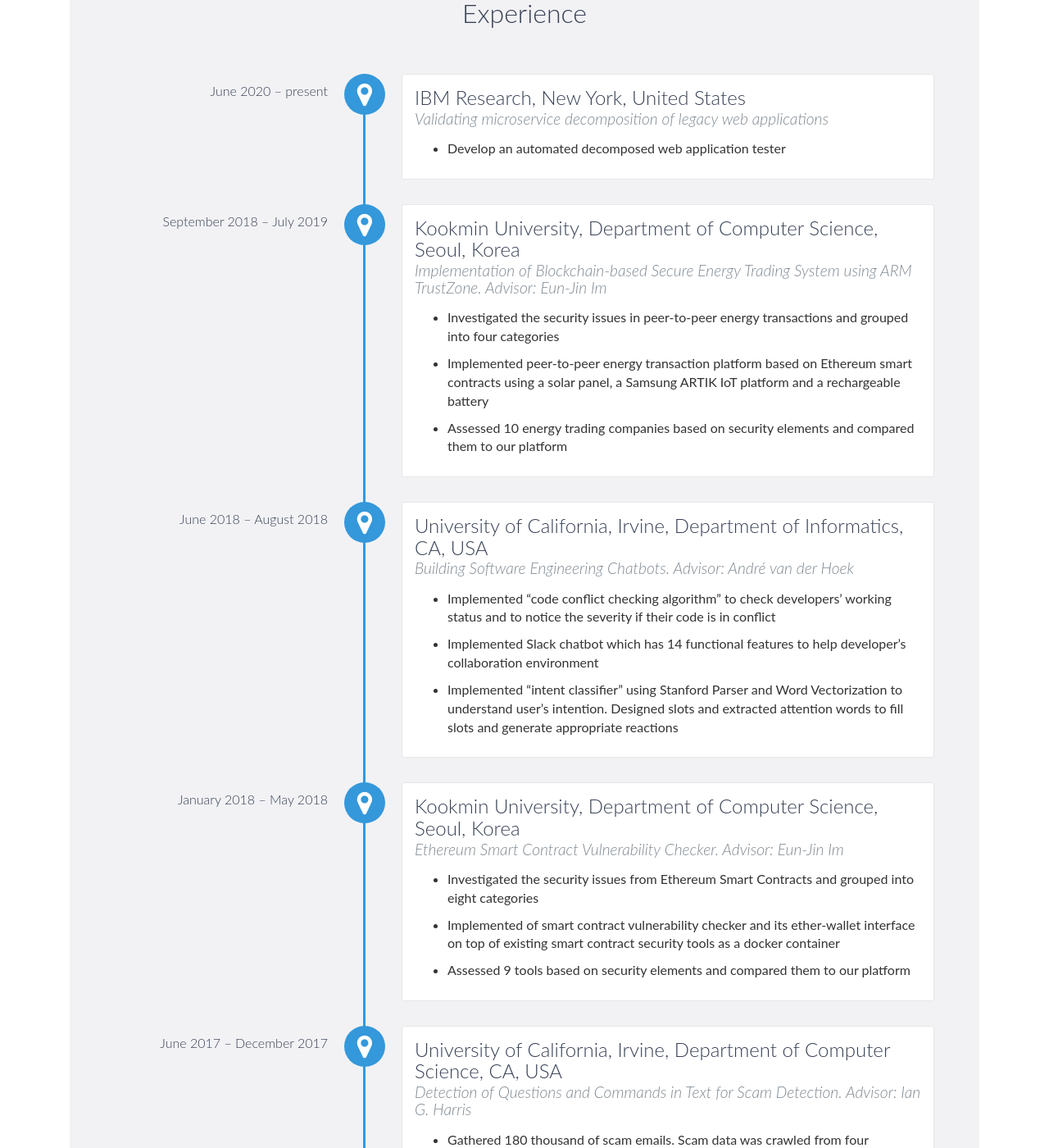
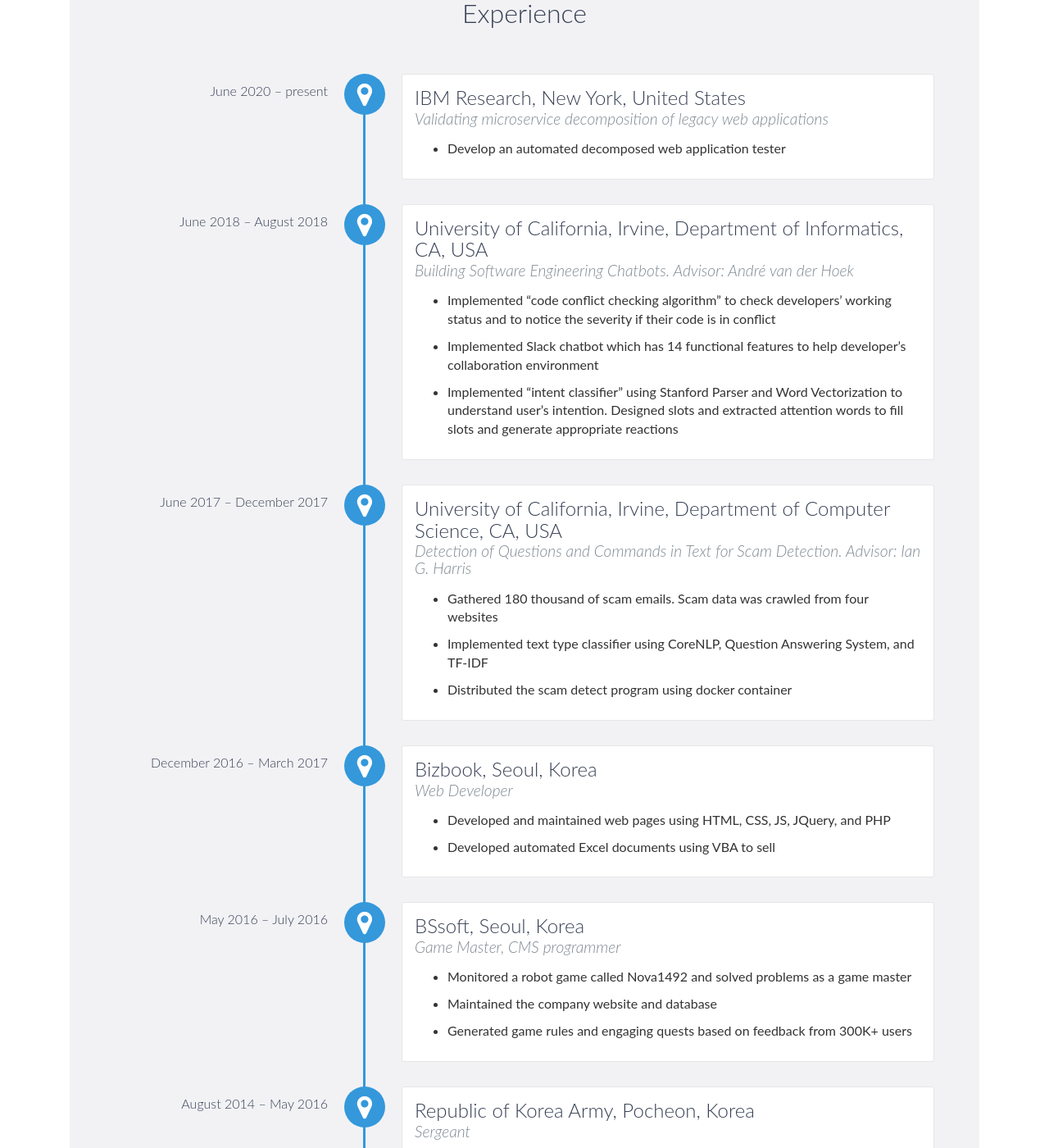
Before and after one commit to codingsoo/codingsoo.github.io1, a Jekyll site: the page built from index.html, in a window 1280 px wide and 1400 px high, scrolled down 1510 px. Shown: the whole window at 82% size. Built offline with Jekyll 4.4.1, drawn with Linux system fonts in a browser that asks for light colours; nearby versions of some CDN libraries; comment, search, counter and statistics services are not loaded; some of the changed text lies outside the part shown.

Commit message:
delete kookmin university experience

```diff
--- a/index.html
+++ b/index.html
@@ -103,17 +103,6 @@
                                </ul>
                             </p>
                         </div>
-                        <div data-date="September 2018 – July 2019">
-                            <h3>Kookmin University, Department of Computer Science, Seoul, Korea</h3>
-                            <h4>Implementation of Blockchain-based Secure Energy Trading System using ARM TrustZone. Advisor: Eun-Jin Im</h4>
-                            <p>
-                                <ul>
-                                    <li>Investigated the security issues in peer-to-peer energy transactions and grouped into four categories</li>
-                                    <li>Implemented peer-to-peer energy transaction platform based on Ethereum smart contracts using a solar panel, a Samsung ARTIK IoT platform and a rechargeable battery</li>
-                                    <li>Assessed 10 energy trading companies based on security elements and compared them to our platform</li>
-                                </ul>
-                            </p>
-                        </div>
                         <div data-date="June 2018 – August 2018">
                             <h3>University of California, Irvine, Department of Informatics, CA, USA</h3>
                             <h4>Building Software Engineering Chatbots. Advisor: André van der Hoek</h4>
@@ -122,17 +111,6 @@
                                     <li>Implemented “code conflict checking algorithm” to check developers’ working status and to notice the severity if their code is in conflict</li>
                                     <li>Implemented Slack chatbot which has 14 functional features to help developer’s collaboration environment</li>
                                     <li>Implemented “intent classifier” using Stanford Parser and Word Vectorization to understand user’s intention. Designed slots and extracted attention words to fill slots and generate appropriate reactions</li>
-                                </ul>
-                            </p>
-                        </div>
-                        <div data-date="January 2018 – May 2018">
-                            <h3>Kookmin University, Department of Computer Science, Seoul, Korea</h3>
-                            <h4>Ethereum Smart Contract Vulnerability Checker. Advisor: Eun-Jin Im</h4>
-                            <p>
-                                <ul>
-                                    <li>Investigated the security issues from Ethereum Smart Contracts and grouped into eight categories</li>
-                                    <li>Implemented of smart contract vulnerability checker and its ether-wallet interface on top of existing smart contract security tools as a docker container</li>
-                                    <li>Assessed 9 tools based on security elements and compared them to our platform</li>
                                 </ul>
                             </p>
                         </div>
@@ -147,16 +125,7 @@
                                 </ul>
                             </p>
                         </div>
-                        <div data-date="March 2017 – June 2017">
-                            <h3>Kookmin University, Department of Computer Science, Seoul, Korea</h3>
-                            <h4>Improving tensorflow API for manycore CPU. Advisor: Eun-Jin Im</h4>
-                            <p>
-                                <ul>
-                                    <li>Implemented custom tensorflow API using MKL and OpenMP</li>
-                                    <li>Conducted benchmarking to compare original tensorflow API and our custom API using Perf</li>
-                                </ul>
-                            </p>
-                        </div>
+
                         <div data-date="December 2016 – March 2017">
                             <h3>Bizbook, Seoul, Korea</h3>
                             <h4>Web Developer</h4>
```
